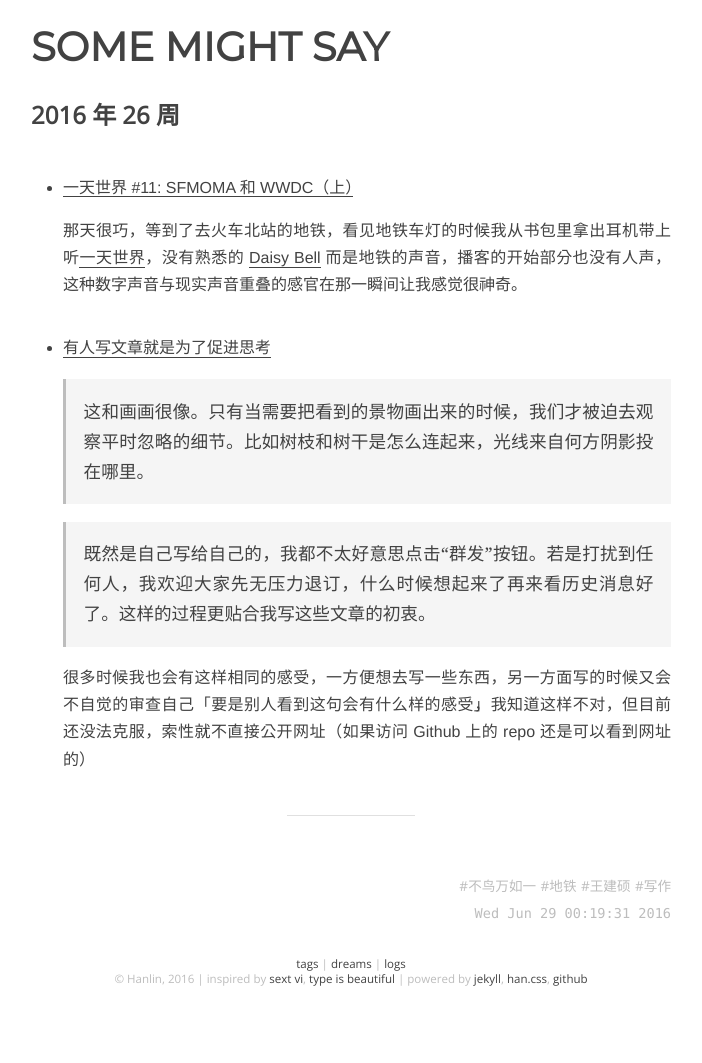
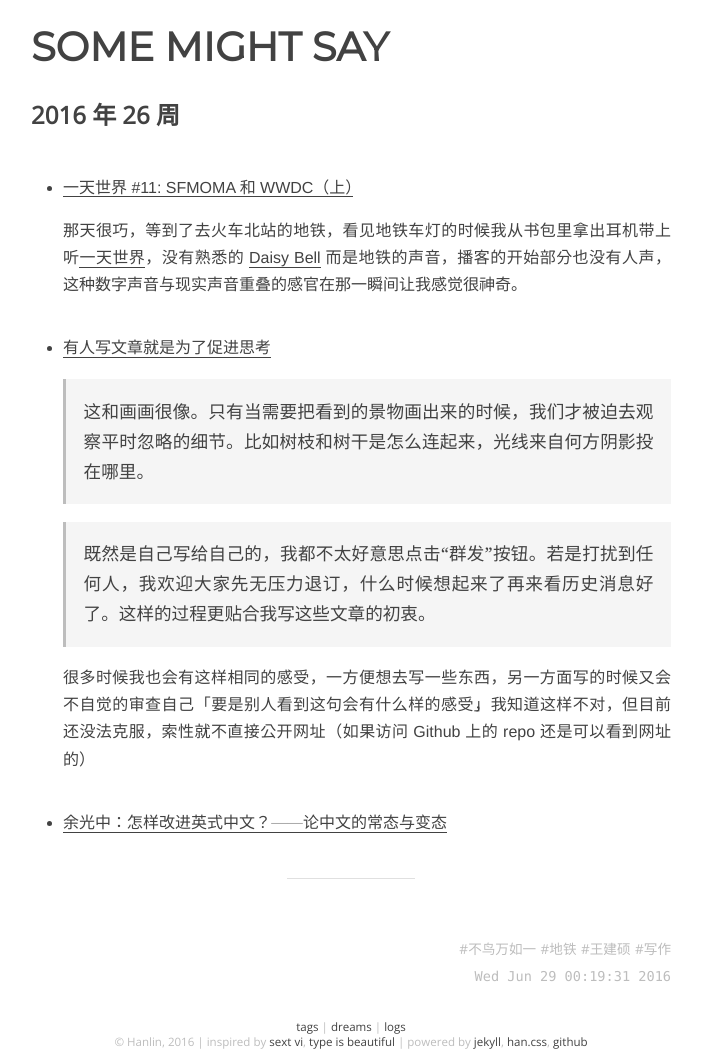
Before and after one commit to onion7878/word, a Jekyll site: the page built from _posts/logs/2016-04-11-26.md, in a window 1280 px wide. Shown: the whole page, without its empty margins (289-991 px from the left). Built offline with Jekyll 4.4.1, drawn with Linux system fonts in a browser that asks for light colours; before the commit the page ends 999 px from its top, so only the background shows below that.

Commit message:
add log item

```diff
--- a/_posts/logs/2016-04-11-26.md
+++ b/_posts/logs/2016-04-11-26.md
@@ -20,4 +20,6 @@ tags: [不鸟万如一, 地铁, 王建硕, 写作]
 
 	很多时候我也会有这样相同的感受，一方便想去写一些东西，另一方面写的时候又会不自觉的审查自己「要是别人看到这句会有什么样的感受」，我知道这样不对，但目前还没法克服，索性就不直接公开网址（如果访问 Github 上的 repo 还是可以看到网址的）
 
+- [余光中：怎样改进英式中文？——论中文的常态与变态](https://open.leancloud.cn/improve-chinese.html)
+
 ---
```
